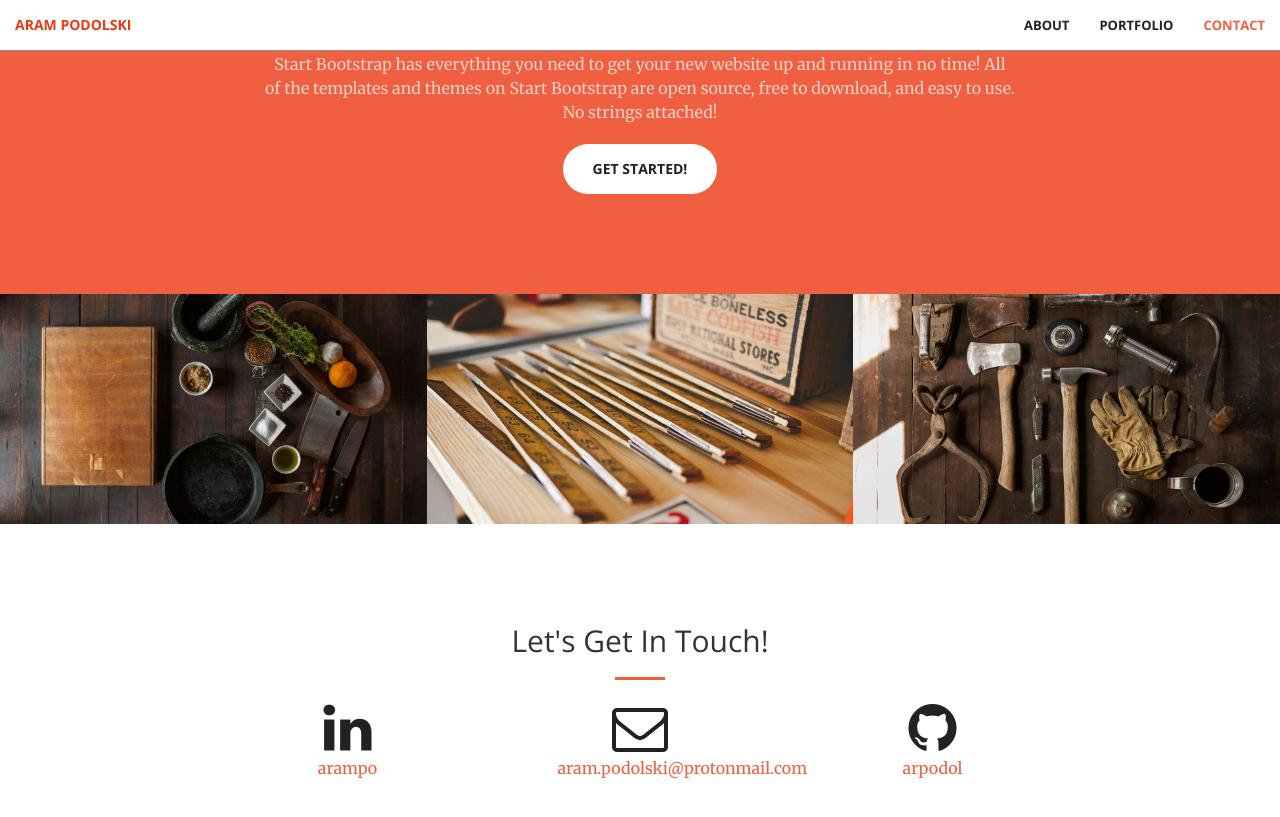
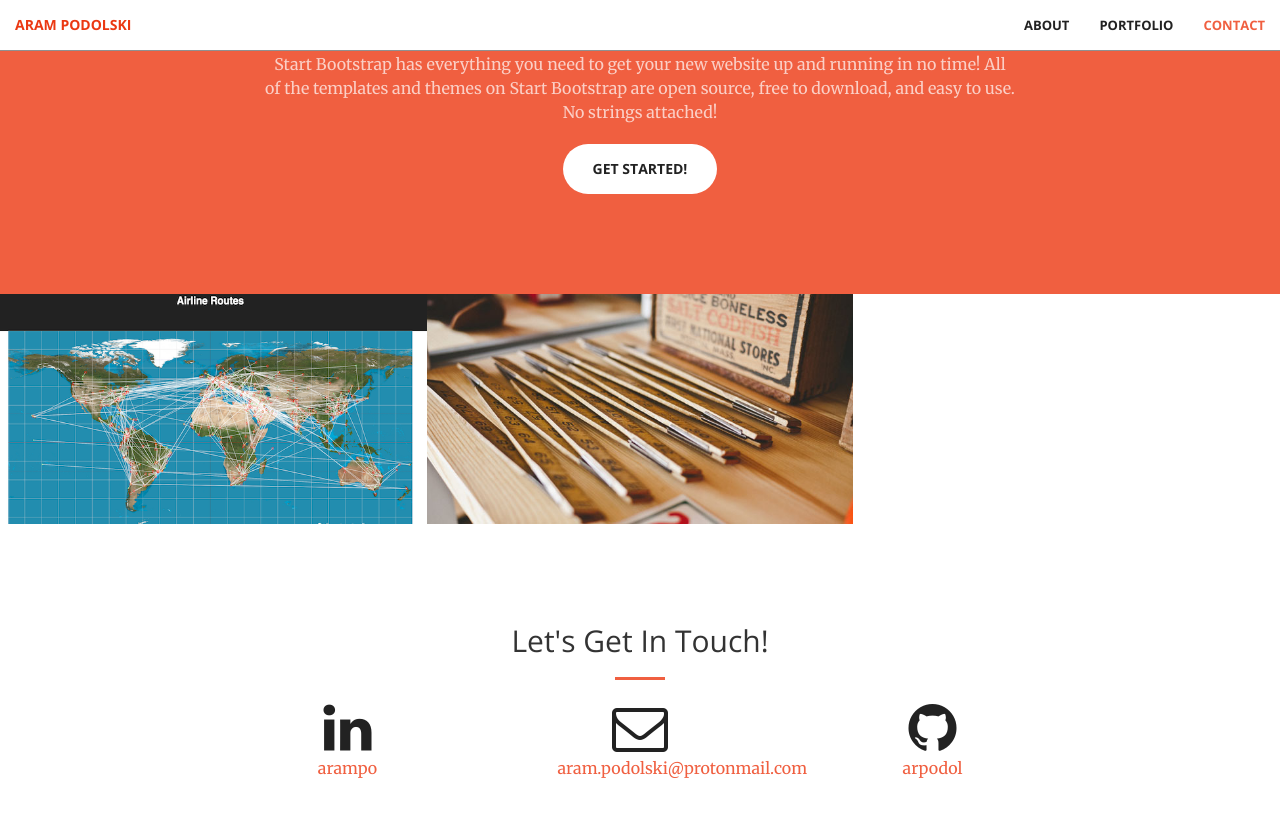
Before and after one commit to arpodol/arpodol.github.io, a Jekyll site: the page built from index.html, in a window 1280 px wide and 900 px high, scrolled down 1024 px. Shown: the top 817 px of the window. Built offline with Jekyll 4.4.1, drawn with Linux system fonts in a browser that asks for light colours.

Commit message:
Added link to routes project' ;

```diff
--- a/_includes/portfolio.html
+++ b/_includes/portfolio.html
@@ -2,15 +2,15 @@
     <div class="container-fluid">
         <div class="row no-gutter">
             <div class="col-lg-4 col-sm-6">
-                <a href="#" class="portfolio-box">
-                    <img src="img/portfolio/4.jpg" class="img-responsive" alt="">
+                <a href="https://arpodol-airline-routes.herokuapp.com/" class="portfolio-box">
+                    <img src="img/portfolio/Routes.png" class="img-responsive" alt="">
                     <div class="portfolio-box-caption">
                         <div class="portfolio-box-caption-content">
                             <div class="project-category text-faded">
-                                Category
+                                Airport Routes
                             </div>
                             <div class="project-name">
-                                Project Name
+                                React Application that displays filtered airline routes.
                             </div>
                         </div>
                     </div>
@@ -31,21 +31,6 @@
                     </div>
                 </a>
             </div>
-            <div class="col-lg-4 col-sm-6">
-                <a href="#" class="portfolio-box">
-                    <img src="img/portfolio/6.jpg" class="img-responsive" alt="">
-                    <div class="portfolio-box-caption">
-                        <div class="portfolio-box-caption-content">
-                            <div class="project-category text-faded">
-                                Category
-                            </div>
-                            <div class="project-name">
-                                Project Name
-                            </div>
-                        </div>
-                    </div>
-                </a>
-            </div>
         </div>
     </div>
 </section>
```
Also changed, not shown: img/portfolio/Routes.png (added), 2 other files.
